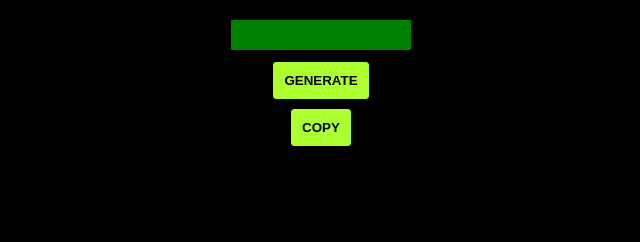
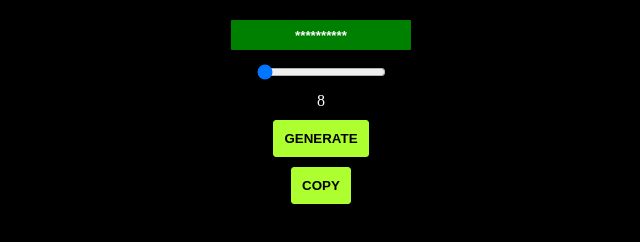
Before and after one commit to wrsnow/password-generator.github.io, a plain HTML site: page index.html in a window 1280 px wide. Shown: the part 290-532 px from the top of the page, without its empty margins (319-959 px from the left). Drawn offline with Linux system fonts and the light colour scheme.

Commit message:
Update index.html

```diff
--- a/index.html
+++ b/index.html
@@ -12,7 +12,16 @@
             <h1>Password Generator(Simple)</h1>
         </div>
         <div class="container">
-            <input type="text" id="text-output" />
+            <input type="text" id="text-output" placeholder="**********" />
+            <input
+                id="number-range"
+                type="range"
+                value="8"
+                min="8"
+                max="24"
+                step="1"
+            />
+            <label id="show-number-range" for="number-range">8</label>
             <button id="generatebtn">GENERATE</button>
             <button id="copybtn">COPY</button>
             <script src="./password-gen.js"></script>
```
